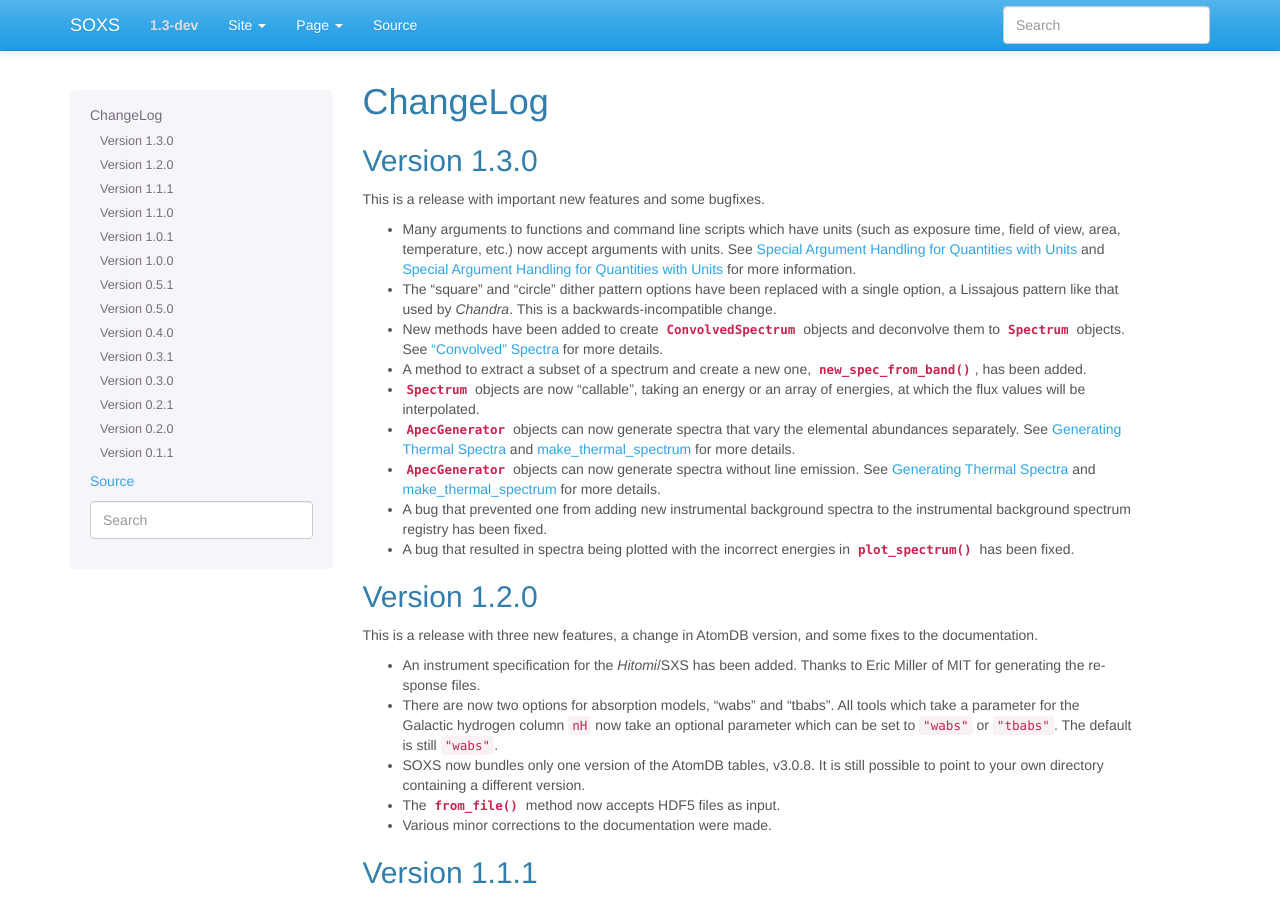
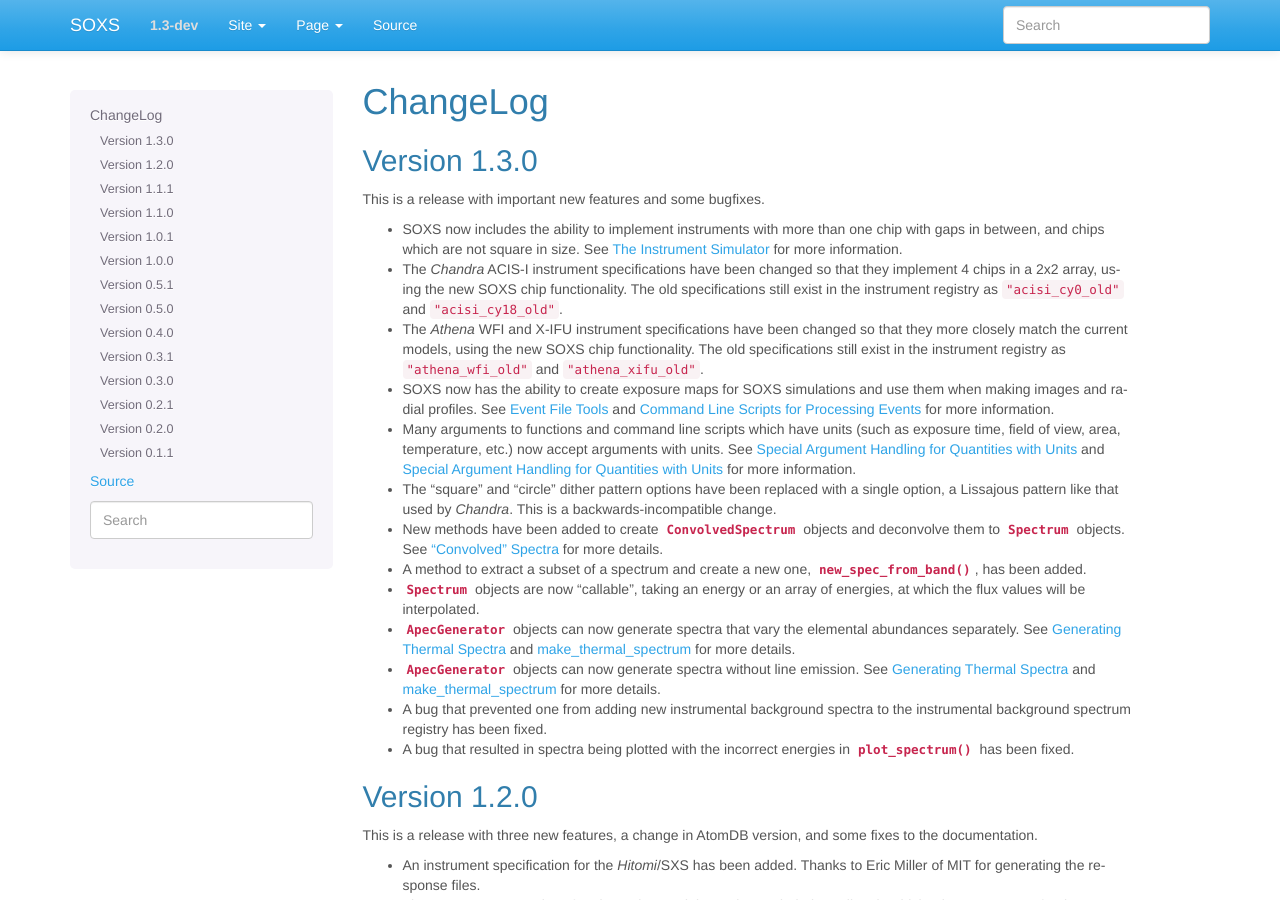
Before and after one commit to lynx-x-ray-observatory/soxs, a Sphinx documentation site: the page built from doc/source/changelog.rst, in a window 1280 px wide and 900 px high. Built offline with Sphinx 7.4.7, drawn with Linux system fonts in a browser that asks for light colours.

Commit message:
Adding new stuff to changelog

```diff
--- a/doc/source/changelog.rst
+++ b/doc/source/changelog.rst
@@ -8,6 +8,20 @@ Version 1.3.0
 
 This is a release with important new features and some bugfixes.
 
+* SOXS now includes the ability to implement instruments with more than one chip
+  with gaps in between, and chips which are not square in size. See :ref:`instrument`
+  for more information.
+* The *Chandra* ACIS-I instrument specifications have been changed so that they
+  implement 4 chips in a 2x2 array, using the new SOXS chip functionality.
+  The old specifications still exist in the instrument registry as ``"acisi_cy0_old"``
+  and ``"acisi_cy18_old"``.
+* The *Athena* WFI and X-IFU instrument specifications have been changed so that
+  they more closely match the current models, using the new SOXS chip functionality.
+  The old specifications still exist in the instrument registry as ``"athena_wfi_old"``
+  and ``"athena_xifu_old"``.
+* SOXS now has the ability to create exposure maps for SOXS simulations and use them
+  when making images and radial profiles. See :ref:`event-tools` and :ref:`cmd-events`
+  for more information.
 * Many arguments to functions and command line scripts which have units (such as
   exposure time, field of view, area, temperature, etc.) now accept arguments with
   units. See :ref:`units` and :ref:`cmd-units` for more information.
```
